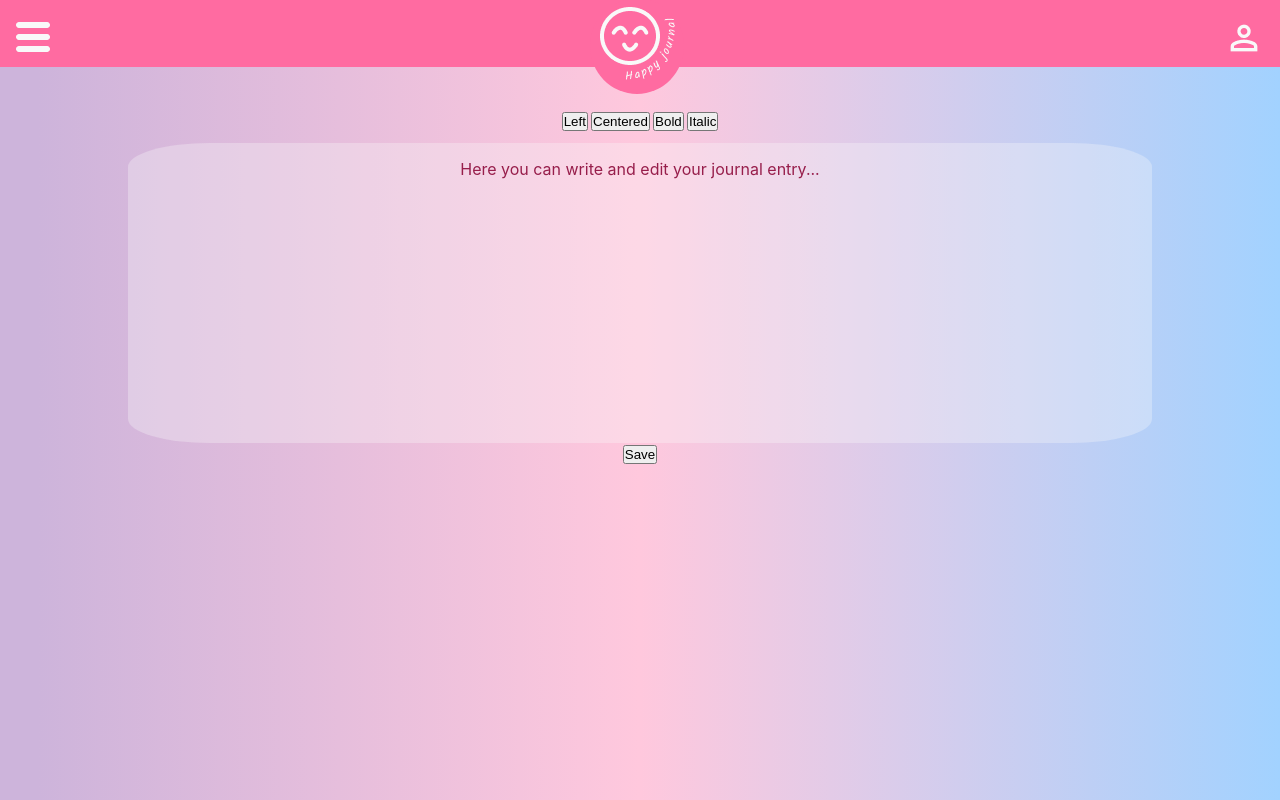
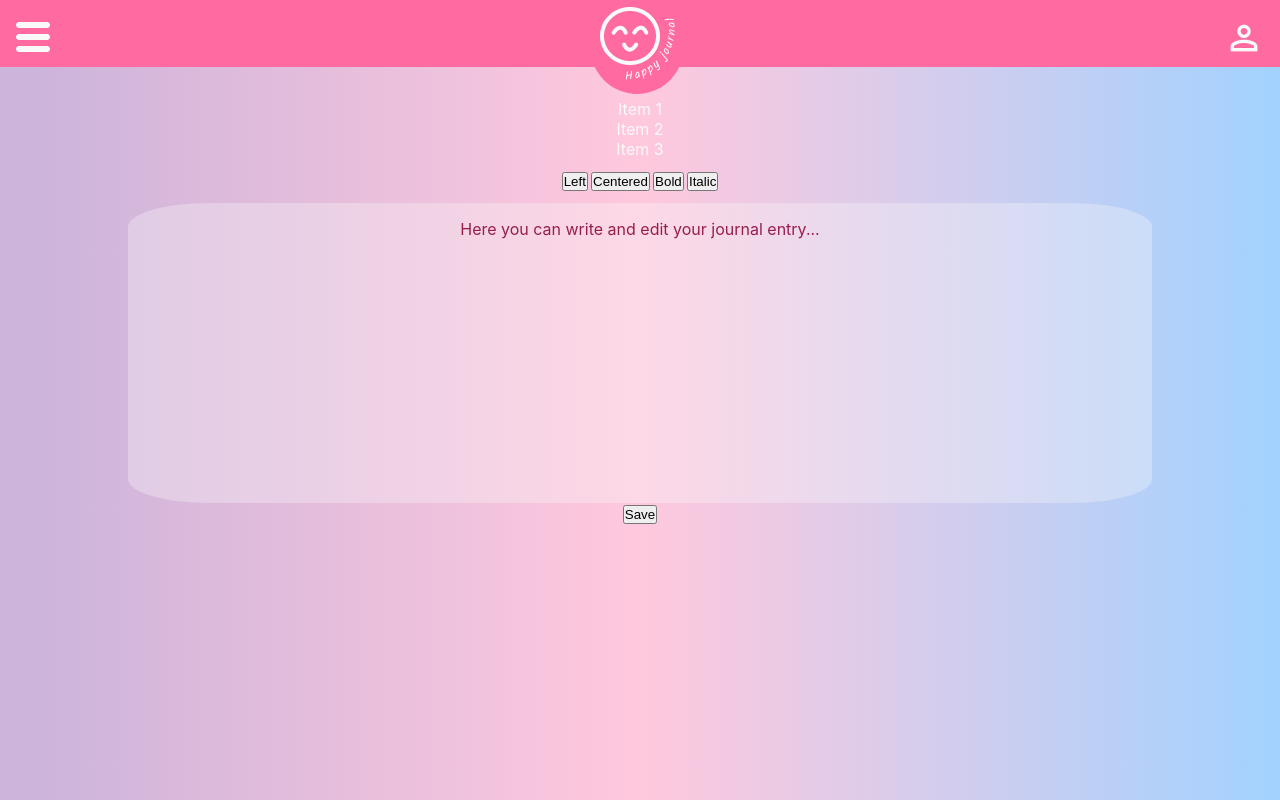
Before and after one commit to SophiaSaks/jasper-and-sophia, a React (Create React App) app: page / in a window 1280 px wide. Built offline with nearby package versions, Linux system fonts and the light colour scheme.

Commit message:
[component] development - Add simple menu in jsx

```diff
--- a/package.json
+++ b/package.json
@@ -9,13 +9,13 @@
     "@testing-library/user-event": "^13.5.0",
     "react": "^19.0.0",
     "react-dom": "^19.0.0",
-    "react-scripts": "^3.0.1",
+    "react-scripts": "5.0.1",
     "web-vitals": "^2.1.4"
   },
   "scripts": {
     "start": "react-scripts start",
-    "start:default": "react-scripts start APP_THEME=default",
-    "start:one": "react-scripts start APP_THEME=one",
+    "start:default": "APP_THEME=default react-scripts start",
+    "start:one": "APP_THEME=one react-scripts start",
     "build": "react-scripts build",
     "test": "react-scripts test",
     "eject": "react-scripts eject"
--- a/src/App.js
+++ b/src/App.js
@@ -1,14 +1,18 @@
 import './App.css';
 import Navbar from './components/Navbar'
 import RichTextEditor from './components/RichTextEditor';
+import {Menu} from "./components/Menu";
 
 function App() {
     return (
         <div className="App">
-      <Navbar />
+            <Navbar/>
 
             <div className="main-content">
-        <RichTextEditor />
+                <>
+                    <Menu/>
+                    <RichTextEditor/>
+                </>
             </div>
 
         </div>
--- /dev/null
+++ b/src/components/Menu.jsx
@@ -0,0 +1,16 @@
+const MENU_ITEMS = [
+    "Item 1",
+    "Item 2",
+    "Item 3",
+];
+
+export const Menu = () =>
+    <ul className="menu__container">
+        <>
+            {MENU_ITEMS.map((item, index) => (
+                <li key={index} className="menu__item">
+                    <span className="menu__label">{item}</span>
+                </li>))}
+
+        </>
+    </ul>;
--- a/src/styles/styles.css
+++ b/src/styles/styles.css
@@ -8,14 +8,37 @@
     color: var(--text-color);
 }
 
-.container {
+.menu__container {
+    position: relative;
+    display: flex;
+    flex-direction: column;
+    padding: var(--p-4);
+    border-radius: var(--p-4);
+    background: var(--background-color-menu);
+}
+
+.menu__item {
     display: block;
     position: relative;
-    text-align: justify;
-    word-break: break-word;
-    hyphens: auto;
-    background-color: var(--background-color-light);
+    background: var(--accent-color);
+    list-style-type: none;
+    border-radius: var(--p-4);
+    overflow: hidden;
 }
+
+.menu__label {
+    font-size: var(--text-md);
+    color: var(--text-color-light);
+}
+
+/*.container {*/
+/*    display: block;*/
+/*    position: relative;*/
+/*    text-align: justify;*/
+/*    word-break: break-word;*/
+/*    hyphens: auto;*/
+/*    background-color: var(--background-color-light);*/
+/*}*/
 
 .p-2 {
     padding: var(--p-2);
--- a/src/theme/theme_default.css
+++ b/src/theme/theme_default.css
@@ -23,6 +23,7 @@
     --text-color: var(--dark-1);
     --text-color-light: var(--light-2);
     --background-color-light: var(--light-1);
+    --background-color-menu: var(--red);
 
     /* Pixel values */
     /* Absolute values */
```
Also changed, not shown: src/components/Card.tsx (deleted, +0 -11 lines), 1 other file (tests, documents, lock files or other folders). Lines whose indentation alone changed are shown as unchanged.
